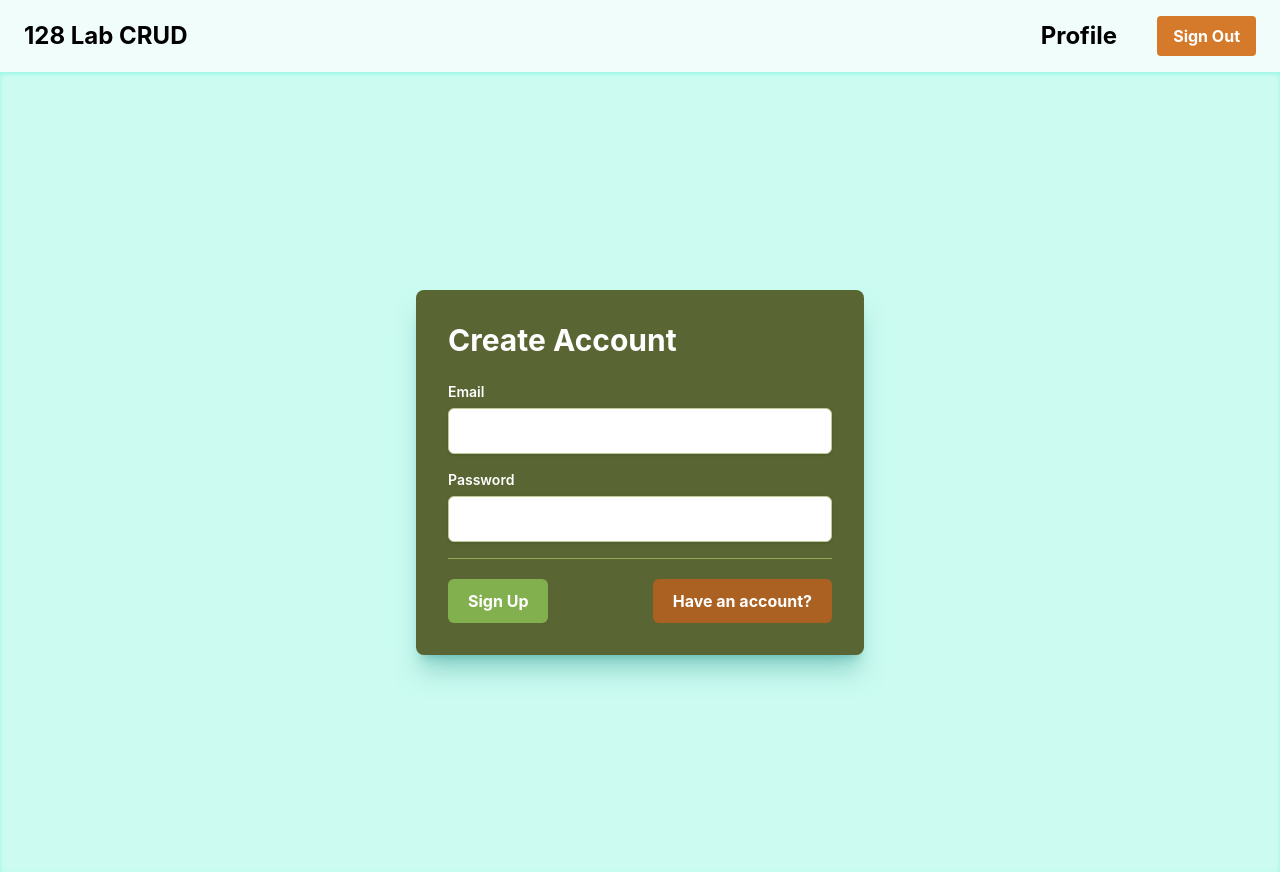
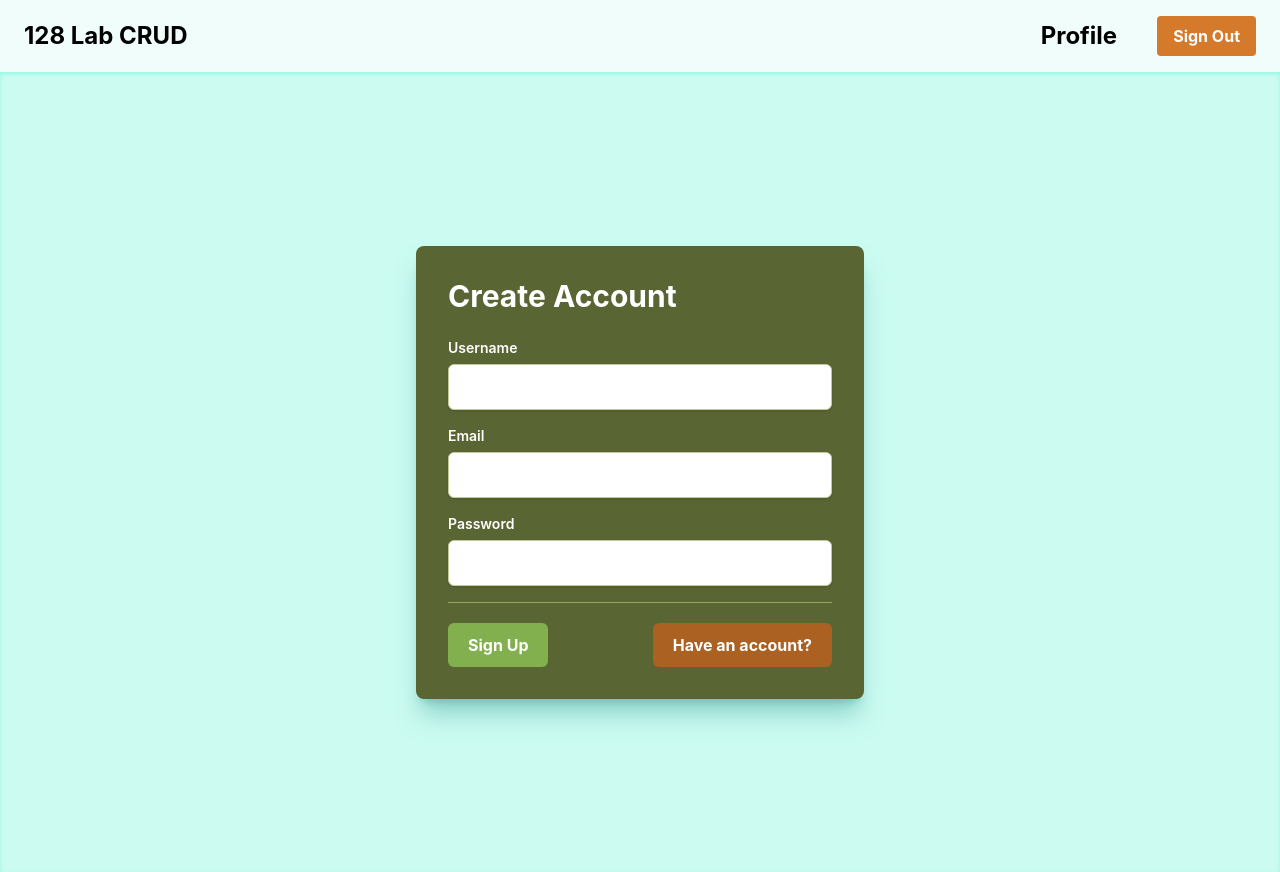
Before and after one commit to d3nzus/cmsc128-Lab2_CRUD_BanasBirondo, a React (Vite) app: page /login in a window 1280 px wide. Both pictures are taken after a click on the button "Need an account?". Built offline with nearby package versions, Linux system fonts and the light colour scheme; no server answers.

Commit message:
feat: username in login

```diff
--- a/src/pages/LoginPage.tsx
+++ b/src/pages/LoginPage.tsx
@@ -11,11 +11,13 @@ function LoginPage() {
   const [loading, setLoading] = useState(false);
   const [error, setError] = useState("");
   const [message, setMessage] = useState("");
+  const [username, setUsername] = useState("");
 
   function switchMode() {
     setMode(mode === "login" ? "signup" : "login");
     setError("");
     setMessage("");
+    setUsername("");
   }
 
   async function handleSubmit(e: React.SubmitEvent<HTMLFormElement>) {
@@ -26,7 +28,7 @@ function LoginPage() {
 
     const authError =
       mode === "signup"
-        ? await signUpWithEmail(email, password)
+        ? await signUpWithEmail(email, password, username)
         : await signInWithEmail(email, password);
 
     setLoading(false);
@@ -38,7 +40,9 @@ function LoginPage() {
 
     if (mode === "signup") {
       setMessage("Check your email and click the link to confirm your account.");
+      //clear fields on successful signup
       setPassword("");
+      setUsername("");
       return;
     }
 
@@ -56,6 +60,24 @@ function LoginPage() {
         </h1>
 
         <form className="mt-6 space-y-4" onSubmit={handleSubmit}>
+          {mode === "signup" && (
+            <div>
+              <label className="mb-1.5 block text-sm font-semibold" htmlFor="username">
+                Username
+              </label>
+              <input
+                className="w-full min-w-0 rounded-md border border-olive-leaf-300 bg-white px-3 py-2.5 text-cyan-950 shadow-sm outline-none focus:border-copperwood-500 focus:ring-2 focus:ring-copperwood-300"
+                id="username"
+                type="text"
+                value={username}
+                onChange={(e) => setUsername(e.target.value)}
+                autoComplete="username"
+                minLength={3}
+                maxLength={30}
+                required
+              />
+            </div>
+          )}
           <div>
             <label className="mb-1.5 block text-sm font-semibold" htmlFor="email">
               Email
--- a/src/utils/userAuth.ts
+++ b/src/utils/userAuth.ts
@@ -5,8 +5,16 @@ export async function getCurrentUser() {
   return error ? null : data.user;
 }
 
-export async function signUpWithEmail(email: string, password: string) {
+export async function signUpWithEmail(email: string, password: string, username: string) {
   try {
+    const trimmedUsername = username.trim();
+    const { data: available, error: checkError } = await supabase.rpc(
+      "username_available",
+      { desired_username: trimmedUsername },
+    );
+    if (checkError) return checkError.message;
+    if (!available) return "That username is already taken.";
+
     const { data, error } = await supabase.auth.signUp({
       email: email.trim(),
       password,
@@ -33,7 +41,7 @@ export async function signUpWithEmail(email: string, password: string) {
 
 export async function signInWithEmail(email: string, password: string) {
   try {
-    const { data, error } = await supabase.auth.signInWithPassword({ email, password });
+    const { error } = await supabase.auth.signInWithPassword({ email, password });
     return error?.message ?? null;
   } catch (error) {
     return error instanceof Error ? error.message : "Unable to log in.";
```
